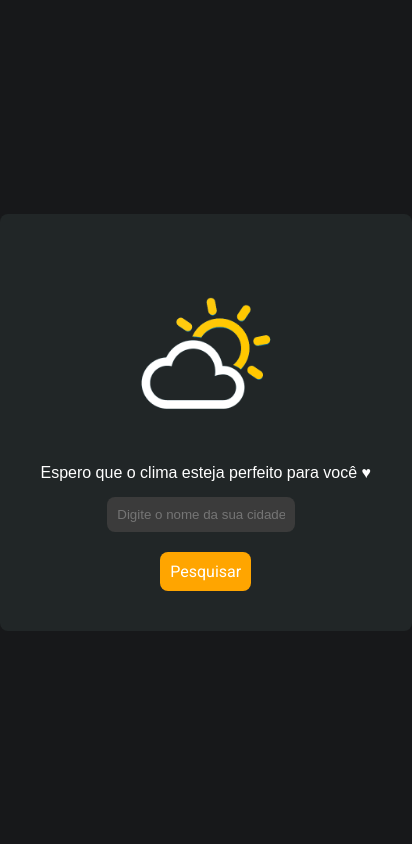
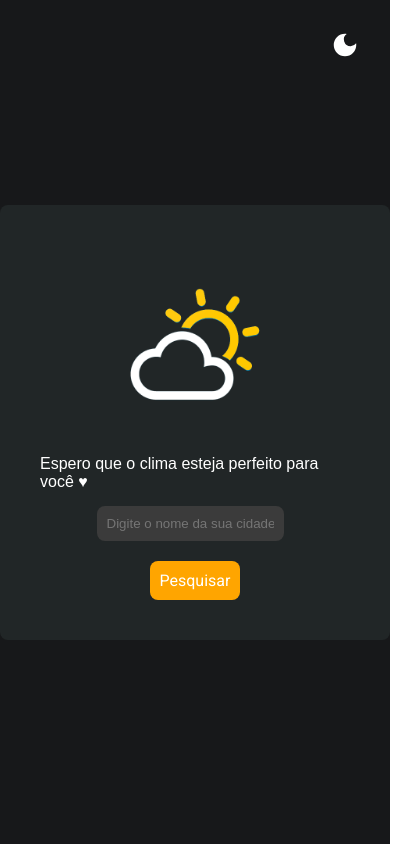
Before and after one commit to osvaldocordeiroandre/weatherforecast, a React (Create React App) app: page / in a window 390 px wide. Shown: the whole page, 412 px wide, since content can reach past the window. Built offline with nearby package versions, Linux system fonts and the light colour scheme.

Commit message:
adicionando modo claro e escuro com alteração na cor do icone e ajustando css

```diff
--- a/package.json
+++ b/package.json
@@ -9,6 +9,7 @@
     "@testing-library/user-event": "^13.2.1",
     "react": "^18.2.0",
     "react-dom": "^18.2.0",
+    "react-icons": "^4.10.1",
     "react-router-dom": "^6.8.2",
     "react-scripts": "5.0.1",
     "web-vitals": "^2.1.0"
--- /dev/null
+++ b/src/App.css
@@ -0,0 +1,120 @@
+button{
+    cursor: pointer;
+
+    background-color: orange;
+
+    border: 0;
+    border-radius: 8px;
+
+    font-size: 1rem;
+    font-weight: 400;
+
+    margin-top: 10px;
+
+    padding: 10px;
+
+    color: white;
+
+    outline: none;
+
+    font-family: 'Roboto', sans-serif;
+  }
+
+  button:hover{
+    background-color: rgb(247, 182, 63);
+  }
+
+  .app{
+    background-color: #17181a;
+
+    width: 100%;
+    height: 100vh;
+
+    display: flex;
+    justify-content: center;
+    align-items: center;
+  }
+
+  .container{
+    background-color: #212627;
+
+    padding: 40px;
+
+    border-radius: 8px;
+  }
+
+  .conteudo{
+    display: flex;
+    justify-content: center;
+    align-items: center;
+    flex-direction: column;
+
+    color: white;
+  }
+
+  .logo{
+    width: 100%;
+    max-width: 200px;
+
+    margin-bottom: 10px;
+  }
+
+  .lead-text{
+    margin-bottom: 15px;
+  }
+
+  .input-container{
+    margin-bottom: 10px;
+  }
+
+  .input-container .input-area input{
+    width: 100vw;
+    max-width: 330px;
+
+    padding: 10px;
+
+    border: 0;
+    border-radius: 8px;
+
+    text-align: center;
+
+    background-color: #3b3b3b;
+
+    color: white;
+  }
+
+  @media (max-width: 440px){
+    .container{
+      width: 85%;
+    }
+
+    .input-container .input-area input{
+      width: 85%;
+    }
+  }
+
+  .mode{
+    position: fixed;
+    top: 0;
+    right: 0;
+
+    margin: 30px 30px;
+  }
+
+  /* dark mode and light mode */
+
+.dark-mode{
+    background-color: #17181a;
+}
+
+.container-dark{
+    background-color: #212627;
+
+    color: white;
+}
+
+#container-light{
+    background-color: rgb(255, 255, 255);
+
+    color: black;
+}
--- a/src/App.js
+++ b/src/App.js
@@ -1,5 +1,8 @@
 import React from 'react'
 import './index.css'
+import './App.css'
+
+import { MdDarkMode } from 'react-icons/md'
 
 import { useState } from 'react'
 
@@ -9,6 +12,8 @@ export default function App() {
 
   const [city, setCity] = useState("");
   const [weatherForecast, setWeatherForecast] = useState(null);
+  const [theme, setTheme] = useState('dark-mode')
+  const [newColor, setNewColor] = useState('white')
 
   function handleKeyDown(e) {
     if (e.key === 'Enter'){
@@ -29,12 +34,24 @@ export default function App() {
     });
   };
 
+  const Addthema = () =>{
+    const newTheme = theme === 'dark-mode'? 'container-light' : 'dark-mode';
+    setTheme(newTheme)
+  }
+
+  const ColorMoon = () => {
+    const addNewColor = newColor === 'white' ? 'black' : 'white'
+    setNewColor(addNewColor)
+  }
+
   return (
-    <div>
+    <div className='app' id={theme}>
 
-      <main className='container'>
+      <div className="mode" onClick={ColorMoon}> <MdDarkMode onClick={Addthema} cursor={'pointer'} color={newColor} size={30}/> </div>
 
-        <div className='conteudo'>
+      <main className='container' id={theme}>
+
+        <div className='conteudo' id={theme}>
 
           <img className='logo' src={Logo} alt="" />
           <p className='lead-text'> Espero que o clima esteja perfeito para você ♥ </p>
--- a/src/index.css
+++ b/src/index.css
@@ -7,98 +7,4 @@
 
   font-family: sans-serif;
 
-  color: white;
 }
-
-button{
-  cursor: pointer;
-
-  background-color: orange;
-
-  border: 0;
-  border-radius: 8px;
-
-  font-size: 1rem;
-  font-weight: 400;
-
-  margin-top: 10px;
-
-  padding: 10px;
-
-  color: white;
-
-  outline: none;
-
-  font-family: 'Roboto', sans-serif;
-}
-
-button:hover{
-  background-color: rgb(247, 182, 63);
-}
-
-body{
-  background-color: #17181a;
-
-  width: 100%;
-  height: 100vh;
-
-  display: flex;
-  justify-content: center;
-  align-items: center;
-}
-
-.container{
-  background-color: #212627;
-
-  padding: 40px;
-
-  border-radius: 8px;
-}
-
-.conteudo{
-  display: flex;
-  justify-content: center;
-  align-items: center;
-  flex-direction: column;
-}
-
-.logo{
-  width: 100%;
-  max-width: 200px;
-
-  margin-bottom: 10px;
-}
-
-.lead-text{
-  margin-bottom: 15px;
-}
-
-.input-container{
-  margin-bottom: 10px;
-}
-
-.input-container .input-area input{
-  width: 100vw;
-  max-width: 330px;
-
-  padding: 10px;
-
-  border: 0;
-  border-radius: 8px;
-
-  text-align: center;
-
-  background-color: #3b3b3b;
-
-  color: white;
-}
-
-@media (max-width: 440px){
-  .container{
-    width: 85%;
-  }
-
-  .input-container .input-area input{
-    width: 85%;
-  }
-}
```
Also changed, not shown: 2 other files (tests, documents, lock files or other folders).
